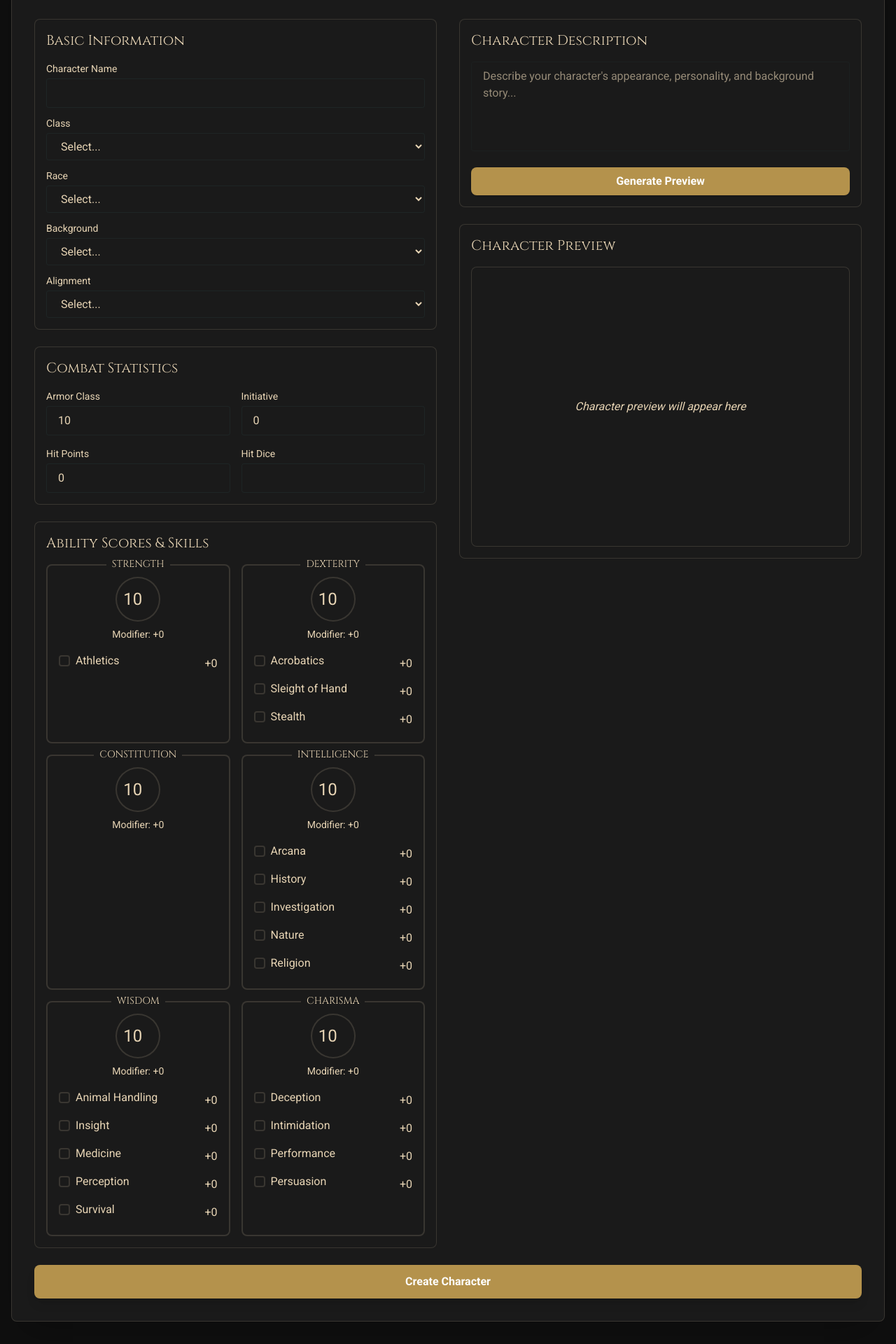
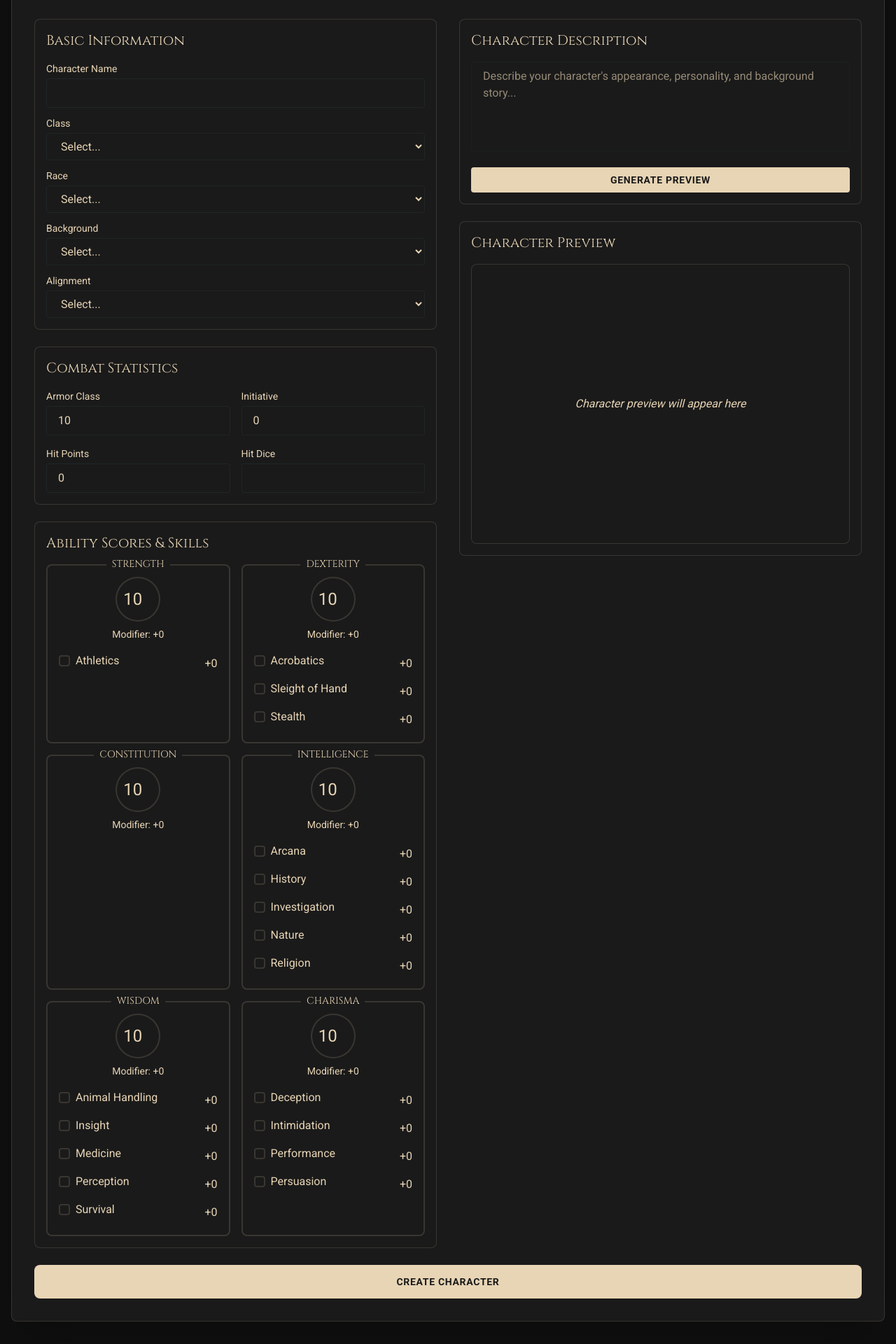
Before and after one commit to JacovkaMana/AMI-NL, a Next.js app in the folder frontend/: page /character-creation in a window 1280 px wide. Shown: the part 189-2109 px from the top of the page at 70% size. Built offline with nearby package versions, Linux system fonts and the light colour scheme.

Commit message:
sprint 3 new button design

```diff
--- a/frontend/src/pages/character-creation.js
+++ b/frontend/src/pages/character-creation.js
@@ -398,7 +398,7 @@ const CharacterCreation = () => {
                   <button
                     type="button"
                     onClick={handleGeneratePreview}
-                    className="w-full py-2 px-4 bg-[var(--color-accent)] hover:bg-[var(--color-accent-hover)] text-white font-bold rounded-lg shadow transition duration-200 ease-in-out transform hover:-translate-y-1"
+                    className="btn-primary w-full"
                   >
                     Generate Preview
                   </button>
@@ -424,7 +424,7 @@ const CharacterCreation = () => {
             <button
               type="submit"
               disabled={isSubmitting}
-              className="w-full py-3 px-6 bg-[var(--color-accent)] hover:bg-[var(--color-accent-hover)] text-white font-bold rounded-lg shadow-lg transition duration-200 ease-in-out transform hover:-translate-y-1 disabled:opacity-50 disabled:cursor-not-allowed disabled:hover:translate-y-0"
+              className="btn-secondary w-full disabled:opacity-50 disabled:cursor-not-allowed"
             >
               {isSubmitting ? 'Creating Character...' : 'Create Character'}
             </button>
--- a/frontend/src/pages/characters.js
+++ b/frontend/src/pages/characters.js
@@ -37,7 +37,9 @@ const Characters = () => {
     return (
       <Layout>
         <div className="flex justify-center items-center min-h-[80vh]">
-          <p className="text-[var(--color-text-primary)]">Loading...</p>
+          <div className="animate-pulse text-[var(--color-text-primary)] font-roboto">
+            Loading characters...
+          </div>
         </div>
       </Layout>
     );
@@ -45,9 +47,9 @@ const Characters = () => {
 
   return (
     <Layout>
-      <div className="py-8 px-4 max-w-7xl mx-auto">
-        <div className="flex justify-between items-center mb-8">
-          <h1 className="text-4xl font-cinzel text-[var(--color-text-primary)]">
+      <div className="py-12 px-4 max-w-7xl mx-auto">
+        <div className="flex justify-between items-center mb-12">
+          <h1 className="text-[2.25rem] font-cinzel font-bold text-[var(--color-text-primary)]">
             Your Characters
           </h1>
           <button
@@ -59,30 +61,37 @@ const Characters = () => {
         </div>
 
         {characters.length === 0 ? (
-          <div className="text-center py-12 bg-[var(--color-bg-secondary)] rounded-lg border border-[var(--color-border)]">
-            <p className="text-[var(--color-text-secondary)] mb-4">You haven't created any characters yet.</p>
+          <div className="text-center py-12 bg-[var(--color-bg-secondary)]
+                        rounded-lg border border-[var(--color-border)]
+                        shadow-md">
+            <p className="text-[var(--color-text-primary)] font-roboto mb-6">
+              You haven't created any characters yet.
+            </p>
             <button
               onClick={() => router.push('/character-creation')}
-              className="btn-primary"
+              className="btn-secondary"
             >
               Create Your First Character
             </button>
           </div>
         ) : (
-          <div className="grid grid-cols-1 md:grid-cols-2 lg:grid-cols-3 gap-6">
+          <div className="grid grid-cols-1 md:grid-cols-2 lg:grid-cols-3 gap-8">
             {characters.map((character) => (
               <div
                 key={character.id}
-                className="bg-[var(--color-bg-secondary)] p-6 rounded-lg border border-[var(--color-border)] hover:border-[var(--color-accent)] transition-colors cursor-pointer"
+                className="bg-[var(--color-bg-secondary)] p-8 rounded-lg
+                         border border-[var(--color-border)] hover:border-[var(--color-accent)]
+                         transition-colors duration-200 cursor-pointer shadow-md
+                         hover:shadow-lg"
                 onClick={() => router.push(`/characters/${character.id}`)}
               >
-                <h2 className="text-xl font-cinzel text-[var(--color-text-primary)] mb-2">
+                <h2 className="text-[1.25rem] font-cinzel font-bold text-[var(--color-text-primary)] mb-4">
                   {character.name}
                 </h2>
-                <p className="text-[var(--color-text-secondary)] mb-2">
+                <p className="text-[var(--color-text-primary)] font-roboto mb-3">
                   Level {character.level} {character.race} {character.character_class}
                 </p>
-                <p className="text-[var(--color-text-secondary)] text-sm italic">
+                <p className="text-[var(--color-text-primary)] text-sm font-roboto italic">
                   {character.background}
                 </p>
               </div>
--- a/frontend/src/styles/globals.css
+++ b/frontend/src/styles/globals.css
@@ -46,16 +46,60 @@
 }
 
 @layer components {
+  .btn-primary, .btn-secondary, .btn-tertiary {
+    /* Common Base Styles */
+    @apply px-6 py-3 font-roboto font-semibold rounded-lg transition-all duration-200 ease-in-out
+    cursor-pointer tracking-wider uppercase text-sm;
+    color: var(--color-text-primary);
+    background: var(--color-bg-secondary);
+  }
+
   .btn-primary {
-    @apply bg-[var(--color-accent)] text-slate-gray px-6 py-3 rounded-lg
-    hover:bg-[var(--color-accent-hover)] transition-colors duration-200
-    font-cinzel font-bold shadow-md;
+    border: 2px solid var(--color-primary);
+    box-shadow: var(--shadow-md);
+  }
+
+  .btn-primary:hover {
+    background: var(--color-primary-light);
+    box-shadow: var(--shadow-lg);
   }
 
   .btn-secondary {
-    @apply bg-[var(--color-bg-secondary)] text-[var(--color-text-primary)] px-6 py-3
-    rounded-lg border border-[var(--color-border)] hover:bg-[var(--color-bg-hover)]
-    transition-colors duration-200 font-cinzel font-bold shadow-md;
+    border: 2px solid var(--color-border);
+    box-shadow: var(--shadow-md);
+  }
+
+  .btn-secondary:hover {
+    background: var(--color-primary-light);
+    box-shadow: var(--shadow-lg);
+  }
+
+  .btn-tertiary {
+    border: 1px solid var(--color-border);
+  }
+
+  .btn-tertiary:hover {
+    background: var(--color-primary-light);
+    box-shadow: var(--shadow-sm);
+  }
+
+  /* Disabled State */
+  .btn-primary:disabled,
+  .btn-secondary:disabled,
+  .btn-tertiary:disabled {
+    background: var(--color-button-disabled);
+    color: var(--color-button-disabled-text);
+    border-color: var(--color-button-disabled);
+    cursor: not-allowed;
+    box-shadow: none;
+  }
+
+  /* Focus states */
+  .btn-primary:focus,
+  .btn-secondary:focus,
+  .btn-tertiary:focus {
+    @apply outline-none ring-2 ring-offset-2;
+    ring-color: var(--color-primary);
   }
 
   .input-field {
@@ -133,3 +177,12 @@ input[type="checkbox"]:focus {
 input[type="checkbox"]:hover {
   border-color: var(--color-accent);
 }
+
+:root[data-theme="dark"] .btn-primary,
+:root[data-theme="dark"] .btn-secondary,
+:root[data-theme="dark"] .btn-tertiary {
+  /* Dark Theme Button Styles */
+  color: var(--color-bg-secondary);
+  background: var(--color-text-primary);
+  /* Other existing styles remain unchanged */
+}
```
Also changed, not shown: 1 other file (tests, documents, lock files or other folders).
